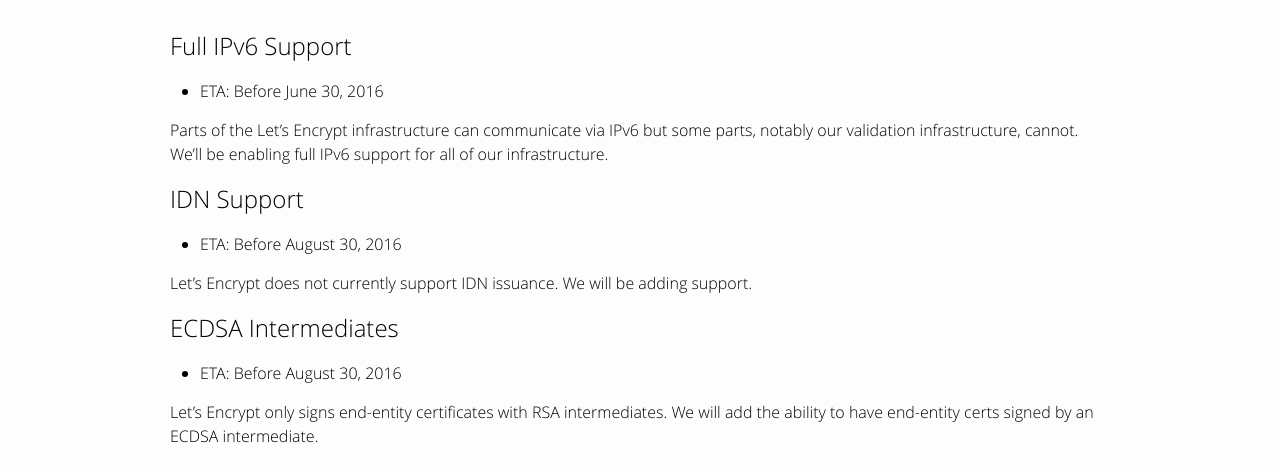
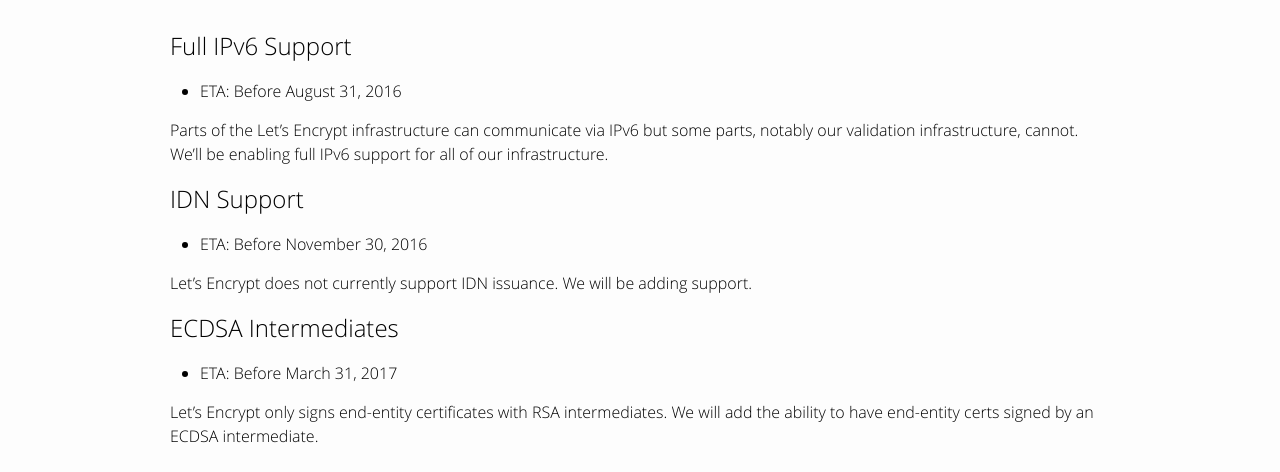
Before and after one commit to snowman1120/website, a Jekyll site: the page built from upcoming-features.md, in a window 1280 px wide. Shown: the part 252-724 px from the top of the page. Built offline with Jekyll 4.4.1, drawn with Linux system fonts in a browser that asks for light colours.

Commit message:
Adjusted upcoming features timelines.

```diff
--- a/upcoming-features.md
+++ b/upcoming-features.md
@@ -7,19 +7,19 @@ top_graphic: 1
 
 ## Full IPv6 Support
 
-* ETA: Before June 30, 2016
+* ETA: Before August 31, 2016
 
 Parts of the Let's Encrypt infrastructure can communicate via IPv6 but some parts, notably our validation infrastructure, cannot. We'll be enabling full IPv6 support for all of our infrastructure.
 
 ## IDN Support
 
-* ETA: Before August 30, 2016
+* ETA: Before November 30, 2016
 
 Let's Encrypt does not currently support IDN issuance. We will be adding support.
 
 ## ECDSA Intermediates
 
-* ETA: Before August 30, 2016
+* ETA: Before March 31, 2017
 
 Let's Encrypt only signs end-entity certificates with RSA intermediates. We will add the ability to have end-entity certs signed by an ECDSA intermediate.
 
```
